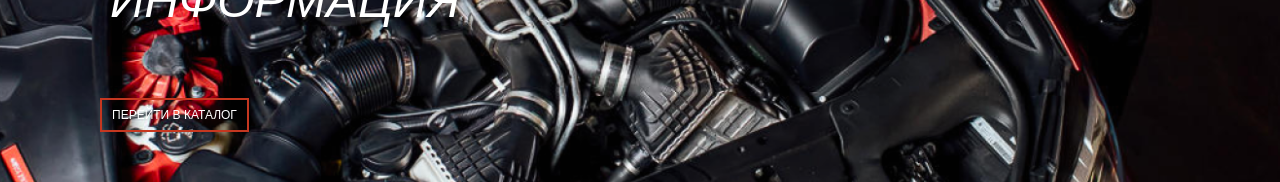
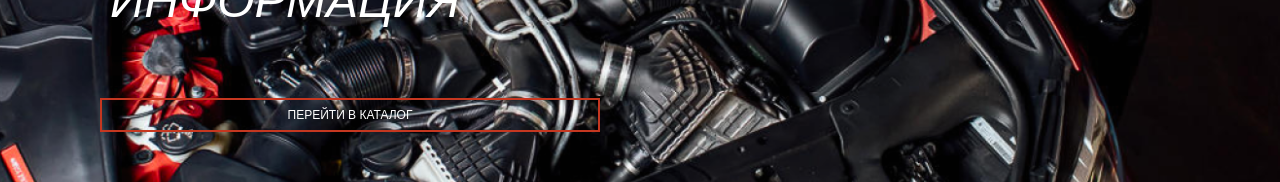
Before and after one commit to NextTechUZ/Autozone-front, a React (Create React App) app: page /about in a window 1280 px wide. Shown: the part 500-682 px from the top of the page. Built offline with nearby package versions, Linux system fonts and the light colour scheme; a web font is replaced by a local one.

Commit message:
change button code

```diff
--- a/src/components/Button/index.js
+++ b/src/components/Button/index.js
@@ -10,7 +10,6 @@ function Button(prop) {
     display: "flex",
     alignItems: "center",
     justifyContent: "center",
-    display: "inline-block",
     cursor: "pointer",
     width: `${prop.width === undefined ? "" : prop.width}`,
     border: `${
--- a/src/components/section/BePartner/index.module.scss
+++ b/src/components/section/BePartner/index.module.scss
@@ -5,6 +5,7 @@
   padding: 4rem 0;
 }
 .wrapper {
+  background: var(--color-red);
   display: grid;
   grid-template-columns: 30rem 30rem 30rem;
   align-items: center;
--- a/src/styles/globals.scss
+++ b/src/styles/globals.scss
@@ -7,6 +7,7 @@
   --color-brand--1: #c53720;
   --color-brand--2: #1d1d1d;
   --color-white: #ffffff;
+  --color-red: "red";
 }
 *,
 *::before,
```
